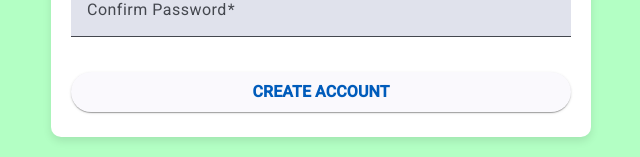
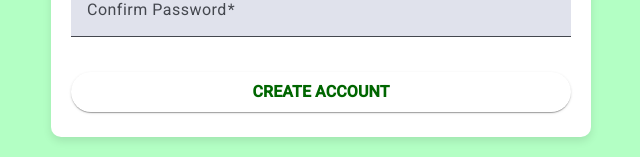
Before and after one commit to daenis-dev/bizhub-ui, an Angular app: page /register in a window 1280 px wide. Shown: the part 462-619 px from the top of the page, without its empty margins (319-959 px from the left). Built offline with nearby package versions, Linux system fonts and the light colour scheme.

Commit message:
Updated form styles

```diff
--- a/src/app/account-registration-form/account-registration-form.component.css
+++ b/src/app/account-registration-form/account-registration-form.component.css
@@ -53,22 +53,22 @@ html, body {
 
 /* Style for Login Button */
 .login-button {
-    color: #006600;
-    font-size: 16px;
-    font-weight: bold;
-    text-align: center;
-    background-color: transparent;
-    border: none;
-    padding: 12px 24px;
-    width: 500px;
+    color: #006600 !important;
+    font-size: 16px !important;
+    font-weight: bold !important;
+    text-align: center !important;
+    background-color: transparent !important;
+    border: none !important;
+    padding: 12px 24px !important;
+    width: 500px !important;
 }
 
 /* Login Button Hover and Focus States */
 .login-button:hover, .login-button:focus {
-    background-color: #78fd95;
-    color: #006600;
-    outline: none;
-    box-shadow: none;
+    background-color: #78fd95 !important;
+    color: #006600 !important;
+    outline: none !important;
+    box-shadow: none !important;
 }
 
 /* Footer links styling */
--- a/src/app/login-form/login-form.component.css
+++ b/src/app/login-form/login-form.component.css
@@ -53,22 +53,22 @@ html, body {
 
 /* Style for Login Button */
 .login-button {
-    color: #006600;
-    font-size: 16px;
-    font-weight: bold;
-    text-align: center;
-    background-color: transparent;
-    border: none;
-    padding: 12px 24px;
-    width: 500px;
+    color: #006600 !important;
+    font-size: 16px !important;
+    font-weight: bold !important;
+    text-align: center !important;
+    background-color: transparent !important;
+    border: none !important;
+    padding: 12px 24px !important;
+    width: 500px !important;
 }
 
 /* Login Button Hover and Focus States */
 .login-button:hover, .login-button:focus {
-    background-color: #78fd95;
-    color: #006600;
-    outline: none;
-    box-shadow: none;
+    background-color: #78fd95 !important;
+    color: #006600 !important;
+    outline: none !important;
+    box-shadow: none !important;
 }
 
 /* Footer links styling */
--- a/src/app/reset-password-form/reset-password-form.component.css
+++ b/src/app/reset-password-form/reset-password-form.component.css
@@ -50,20 +50,20 @@ mat-error {
 
 /* Style for Send Button */
 .send-button {
-    color: #006600;
-    font-size: 16px;
-    font-weight: bold;
-    text-align: center;
-    background-color: transparent;
-    border: none;
-    padding: 12px 24px;
-    width: 500px;
+    color: #006600 !important;
+    font-size: 16px !important;
+    font-weight: bold !important;
+    text-align: center !important;
+    background-color: transparent !important;
+    border: none !important;
+    padding: 12px 24px !important;
+    width: 500px !important;
 }
 
 /* Send Button Hover and Focus States */
 .send-button:hover, .send-button:focus {
-    background-color: #78fd95;
-    color: #006600;
-    outline: none;
-    box-shadow: none;
+    background-color: #78fd95 !important;
+    color: #006600 !important;
+    outline: none !important;
+    box-shadow: none !important;
 }
```
